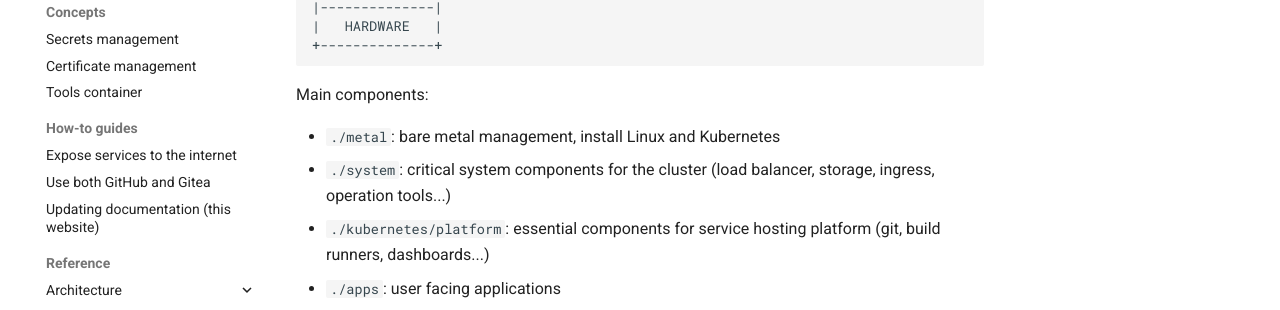
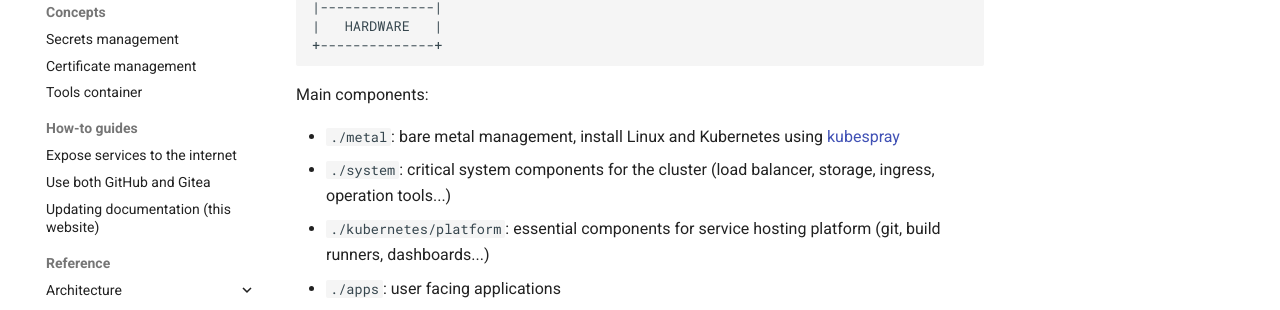
Before and after one commit to fullstackjam/k8s-gitops, an MkDocs documentation site: the page built from docs/reference/architecture/overview.md, in a window 1280 px wide and 900 px high. Shown: the part 395-705 px from the top of the window. Built offline with MkDocs 1.6.1 and Material for MkDocs 9.7.7, drawn with Linux system fonts in a browser that asks for light colours; comment, search, counter and statistics services are not loaded.

Commit message:
feat: integrate kubespray as submodule for Kubernetes deployment
- Add kubespray as Git submodule in metal/kubespray/
- Replace k3s with kubespray for Kubernetes cluster deployment
- Update metal/Makefile to use kubespray instead of k3s
- Update main Makefile to initialize submodules
- Update README.md to reference kubespray repository
- Update architecture documentation to reflect kubespray usage
- Remove k3s.yml and replace with kubespray.yml playbook

This change aligns the project with the actual implementation using
kubespray for production-ready Kubernetes cluster deployment.

```diff
--- a/docs/reference/architecture/overview.md
+++ b/docs/reference/architecture/overview.md
@@ -18,7 +18,7 @@
 
 Main components:
 
-- `./metal`: bare metal management, install Linux and Kubernetes
+- `./metal`: bare metal management, install Linux and Kubernetes using [kubespray](https://github.com/fullstackjam/kubespray)
 - `./system`: critical system components for the cluster (load balancer, storage, ingress, operation tools...)
 - `./kubernetes/platform`: essential components for service hosting platform (git, build runners, dashboards...)
 - `./apps`: user facing applications
```
Also changed, not shown: README.md (+3 -2 lines), .gitmodules (added), 4 other files.
